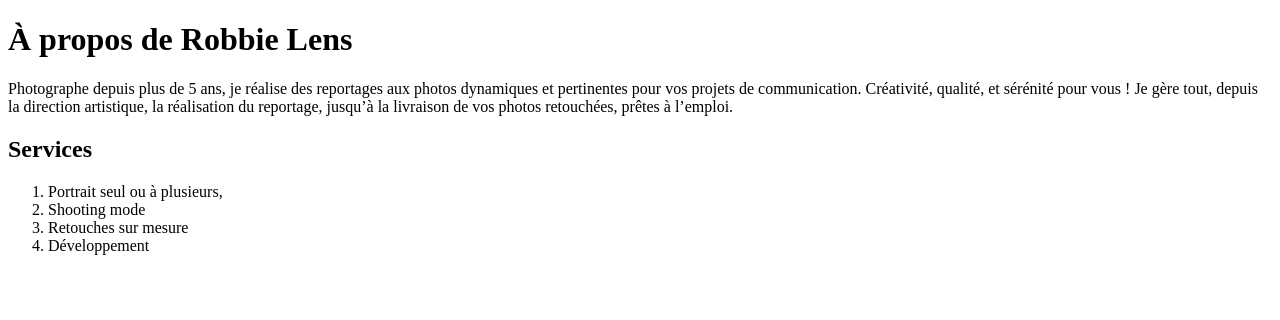
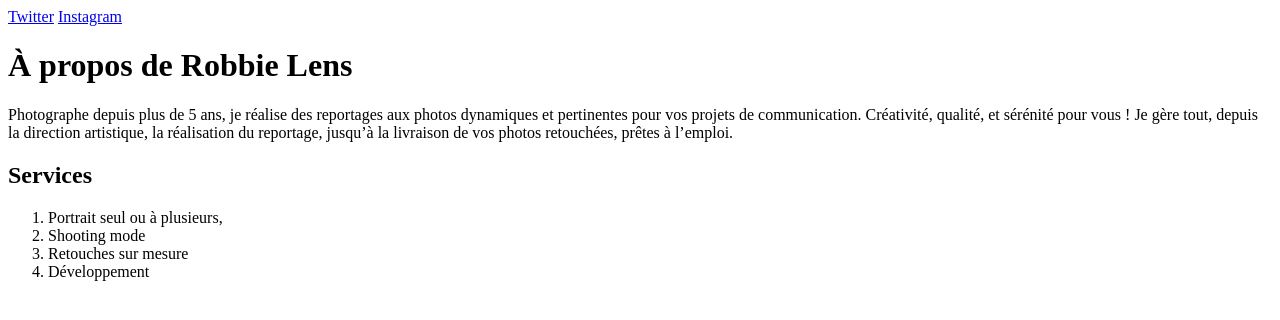
Before and after one commit to inesbssld/Openclassrooms_cours_html, a plain HTML site: page a-propos.html in a window 1280 px wide. Drawn offline with Linux system fonts and the light colour scheme.

Commit message:
ajout des leins

```diff
--- a/a-propos.html
+++ b/a-propos.html
@@ -7,6 +7,9 @@
     <title>À propos de Robbie Lens</title>
 </head>
 <body>
+    <a href="index.html"></a>
+    <a href="https://twitter.com/">Twitter</a>
+    <a href="https://www.instagram.com/">Instagram</a>
 <h1>À propos de Robbie Lens</h1>
 
 <p>Photographe depuis plus de 5 ans, je réalise des reportages aux photos dynamiques et pertinentes pour vos projets de communication. Créativité, qualité, et sérénité pour vous ! Je gère tout, depuis la direction artistique, la réalisation du reportage, jusqu’à la livraison de vos photos retouchées, prêtes à l’emploi.</p>
```
